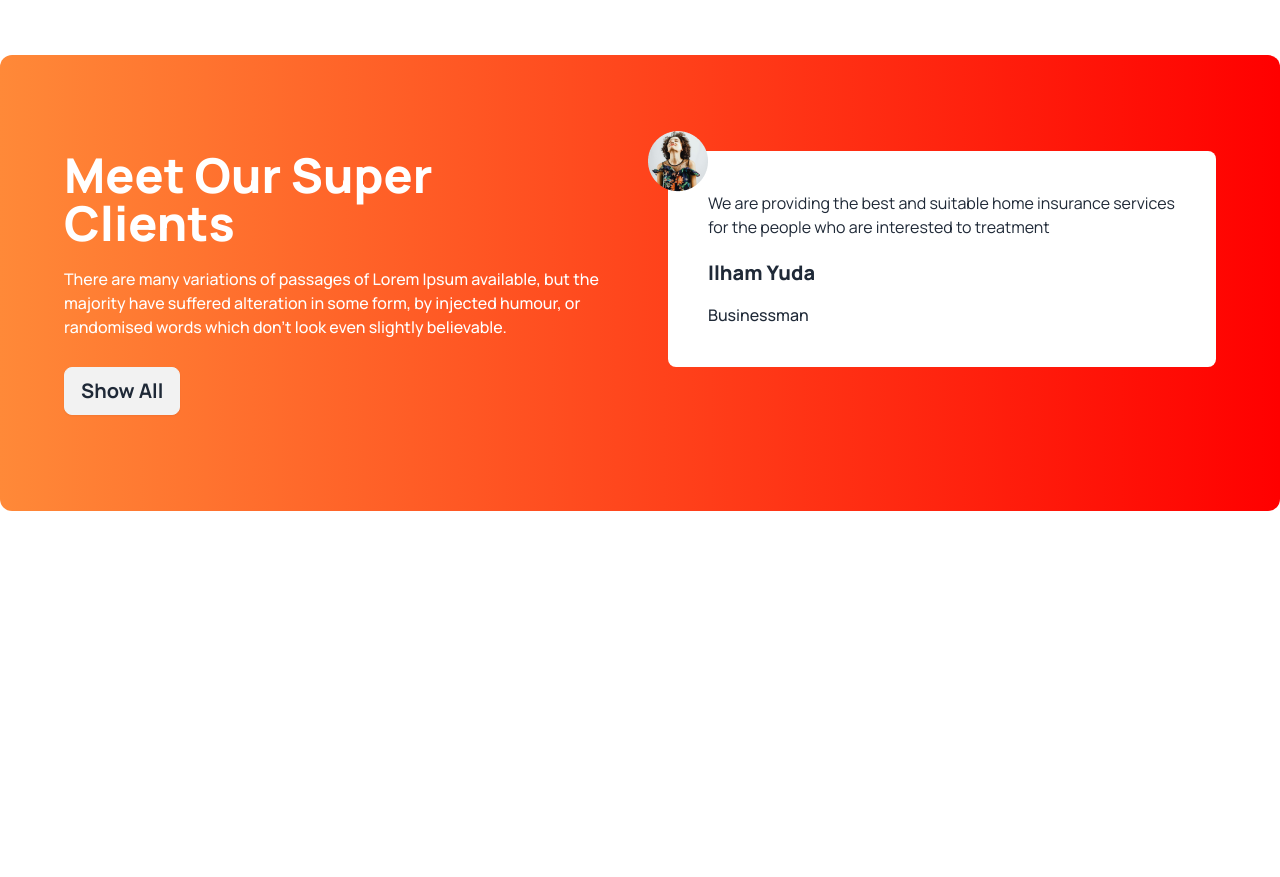
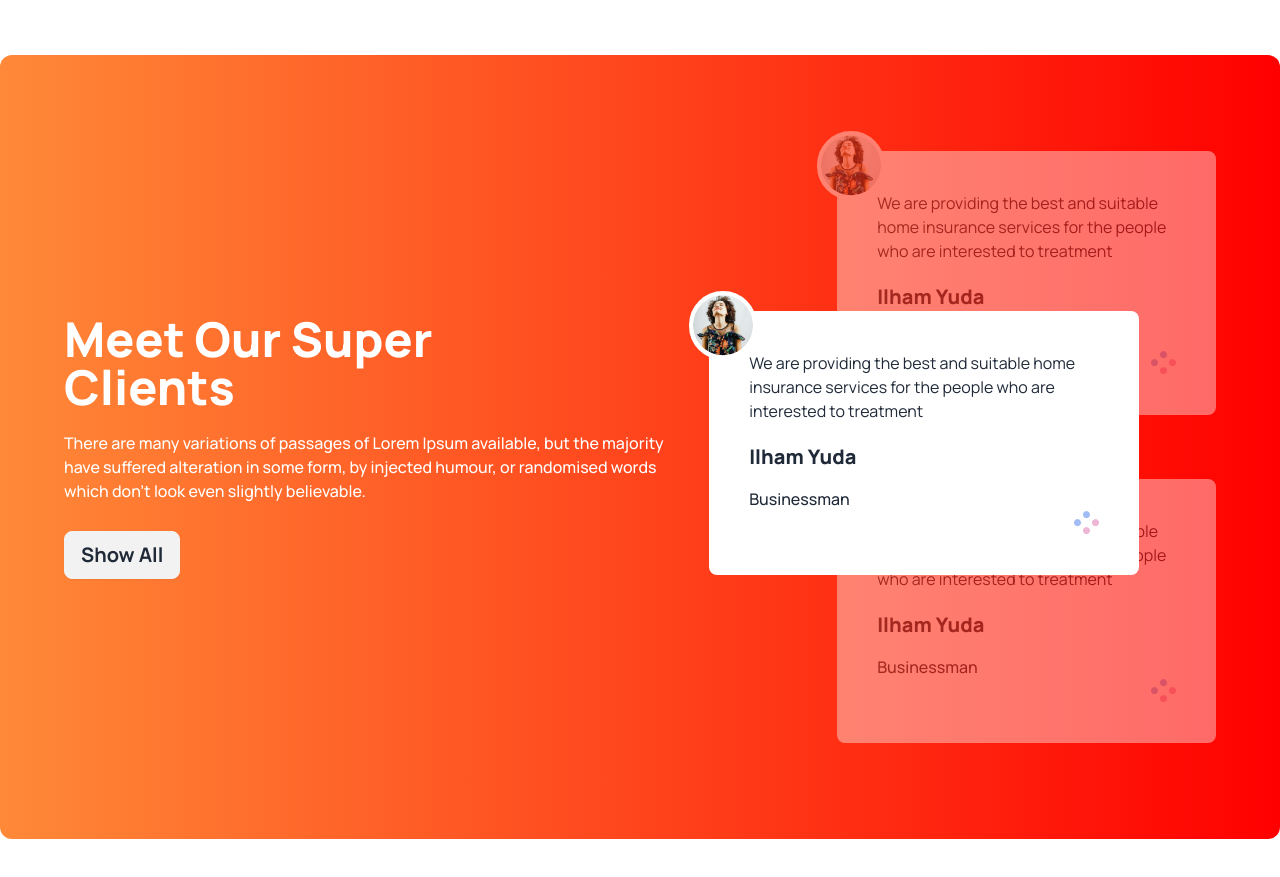
Before and after one commit to EgrSakib/Tea-House-with_DaisyUI, a plain HTML site: page index.html in a window 1280 px wide. Shown: the part 1760-2637 px from the top of the page. Before the commit the page ends 2367 px from the top, so only its background shows below. Drawn offline with nearby package versions, Linux system fonts and the light colour scheme.

Commit message:
Review Section Completed

```diff
--- a/index.html
+++ b/index.html
@@ -109,33 +109,73 @@
         <section class="my-24 gap-12 flex flex-col md:flex-row lg:flex-row">
             <div class="grid gap-8 grid-cols-1 md:grid-cols-2 lg:grid-cols-2 flex-1">
                 <div class="rounded-xl h-36 bg-gradient-to-r from-[#ba9595] to-[#e1dcd9]"></div>
-                <div class="rounded-lg row-span-2 bg-[#E6A6231A] px-8 py-12 flex justify-center items-center"><img src="images/fresh-1.png" alt=""></div>
-                <div class="rounded-lg row-span-2 bg-[#5776391A] px-8 py-12 flex justify-center items-center"><img src="images/fresh-2.png" alt=""></div>
+                <div class="rounded-lg row-span-2 bg-[#E6A6231A] px-8 py-12 flex justify-center items-center"><img
+                        src="images/fresh-1.png" alt=""></div>
+                <div class="rounded-lg row-span-2 bg-[#5776391A] px-8 py-12 flex justify-center items-center"><img
+                        src="images/fresh-2.png" alt=""></div>
                 <div class="rounded-xl h-36 bg-gradient-to-r from-[#D9D9D9] to-[#FFFFFF]"></div>
             </div>
             <div class="flex-1">
                 <h3 class="text-5xl font-extrabold">Great Tea, Freshly <br>Presented</h3>
-                <p class="font-medium mt-5">The meaning of gong cha is chanese is to provide the best tea to emperor from all possessions . It represents the highest quality and self expectation. Establishing in 2006, Gong cha had been deeply appreciated by its custoers  because of good words of mouth and unique customized service orginated from Taiwan.</p>
+                <p class="font-medium mt-5">The meaning of gong cha is chanese is to provide the best tea to emperor
+                    from all possessions . It represents the highest quality and self expectation. Establishing in 2006,
+                    Gong cha had been deeply appreciated by its custoers because of good words of mouth and unique
+                    customized service orginated from Taiwan.</p>
                 <h6 class="text-xl font-extrabold mt-7">Unique Taste</h6>
-                <p class="font-medium mt-5">A Unique and different style from other teapots gives a luxurious and minimalist impression</p>
+                <p class="font-medium mt-5">A Unique and different style from other teapots gives a luxurious and
+                    minimalist impression</p>
                 <h6 class="text-xl font-extrabold mt-7">Premium Quality</h6>
-                <p class="font-medium mt-5">Premium Quality that makes tea more elegant and more durable when you use it.</p>
+                <p class="font-medium mt-5">Premium Quality that makes tea more elegant and more durable when you use
+                    it.</p>
             </div>
         </section>
         <!-- Meet our super clients -->
-        <section class="my-24 flex flex-col md:flex-row lg:flex-row gap-14 rounded-xl bg-gradient-to-r from-[#FF8938] to-[#FF0000] px-16 py-24">
-            <div class="flex-1">
+        <section
+            class="my-24 flex justify-center items-center flex-col md:flex-row lg:flex-row gap-14 rounded-xl bg-gradient-to-r from-[#FF8938] to-[#FF0000] px-4 lg:px-16 py-24">
+            <div class="lg:pr-20">
                 <h3 class="text-5xl font-extrabold text-white">Meet Our Super <br> Clients</h3>
-                <p class="font-medium mt-5 text-white">There are many variations of passages of Lorem Ipsum available, but the majority have suffered alteration in some form, by injected humour, or randomised words which don't look even slightly believable. </p>
+                <p class="font-medium mt-5 text-white">There are many variations of passages of Lorem Ipsum available,
+                    but the majority have suffered alteration in some form, by injected humour, or randomised words
+                    which don't look even slightly believable. </p>
                 <button class="btn mt-7 text-xl font-bold ">Show All</button>
             </div>
-            <div class="flex-1">
-                <!-- Customer Review -->
-                <div class="relative p-10 rounded-lg bg-white">
-                    <img class="absolute -top-5 -left-5" src="images/client.png" alt="">
-                    <p>We are providing the best and suitable home insurance services for the people who are interested to treatment</p>
+            <!-- Review Container -->
+            <div class="relative">
+                <!--Next Customer Review -->
+                <div class="relative opacity-40 z-10 mb-16 p-10 rounded-lg bg-white">
+                    <img class="absolute -top-5 -left-5 border-4 border-white rounded-full bg-white"
+                        src="images/client.png" alt="">
+                    <p>We are providing the best and suitable home insurance services for the people who are interested
+                        to treatment</p>
                     <h6 class="text-xl font-extrabold mt-5">Ilham Yuda</h6>
                     <p class="font-medium mt-4">Businessman</p>
+                    <div class="flex justify-end">
+                        <img src="images/circles.png" alt="">
+                    </div>
+                </div>
+                <!--Current Customer Review -->
+                <div class="absolute p-10 z-20 top-40 lg:-left-32 lg:w-[430px] rounded-lg bg-white">
+                    <img class="absolute -top-5 -left-5 border-4 border-white rounded-full bg-white"
+                        src="images/client.png" alt="">
+                    <p>We are providing the best and suitable home insurance services for the people who are interested
+                        to treatment</p>
+                    <h6 class="text-xl font-extrabold mt-5">Ilham Yuda</h6>
+                    <p class="font-medium mt-4">Businessman</p>
+                    <div class="flex justify-end">
+                        <img src="images/circles.png" alt="">
+                    </div>
+                </div>
+                <!--Previous Customer Review -->
+                <div class="relative opacity-40 z-10 p-10 rounded-lg bg-white">
+                    <img class="absolute -top-5 -left-5 border-4 border-white rounded-full bg-white"
+                        src="images/client.png" alt="">
+                    <p>We are providing the best and suitable home insurance services for the people who are interested
+                        to treatment</p>
+                    <h6 class="text-xl font-extrabold mt-5">Ilham Yuda</h6>
+                    <p class="font-medium mt-4">Businessman</p>
+                    <div class="flex justify-end">
+                        <img src="images/circles.png" alt="">
+                    </div>
                 </div>
             </div>
         </section>
```
Lines whose indentation alone changed are shown as unchanged.
